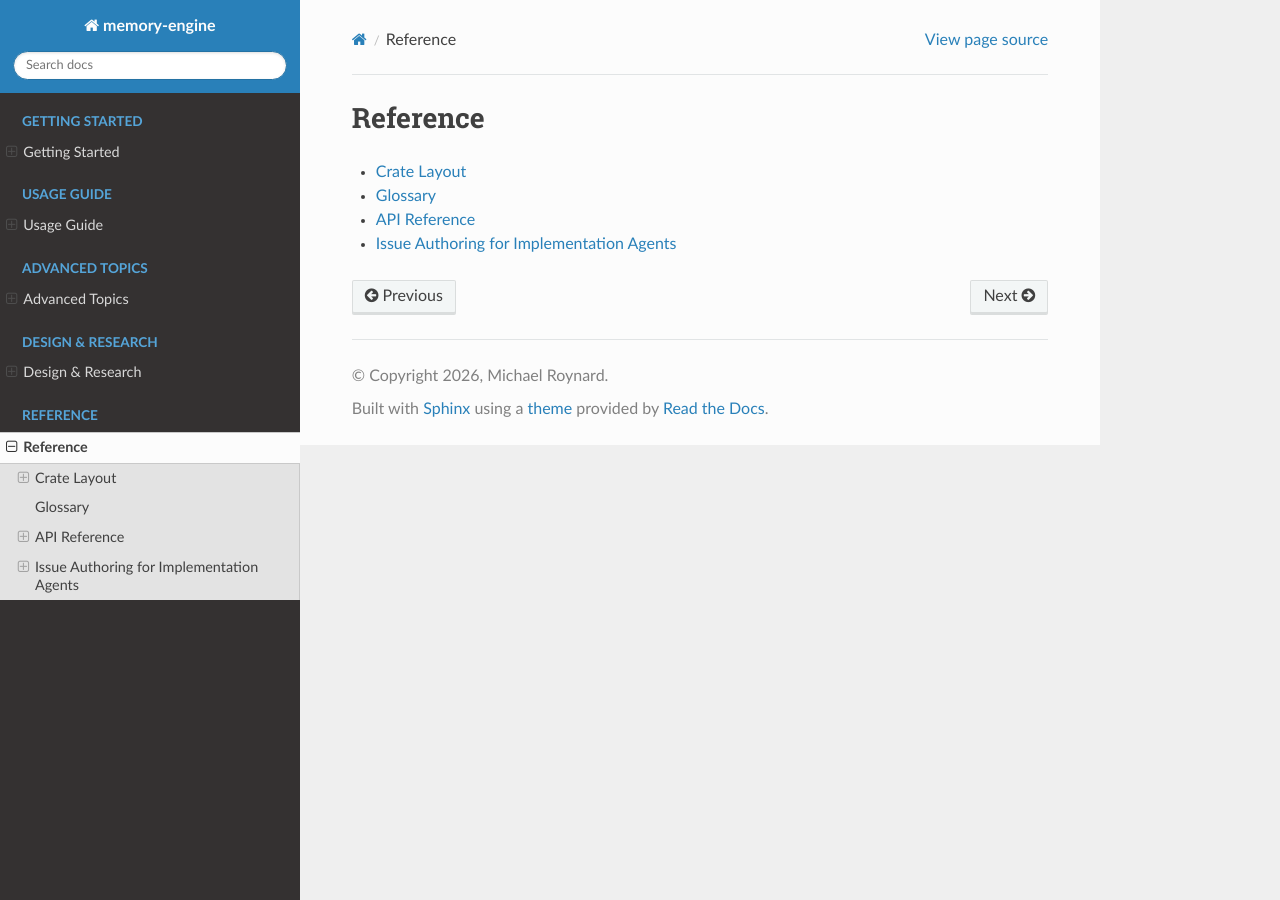
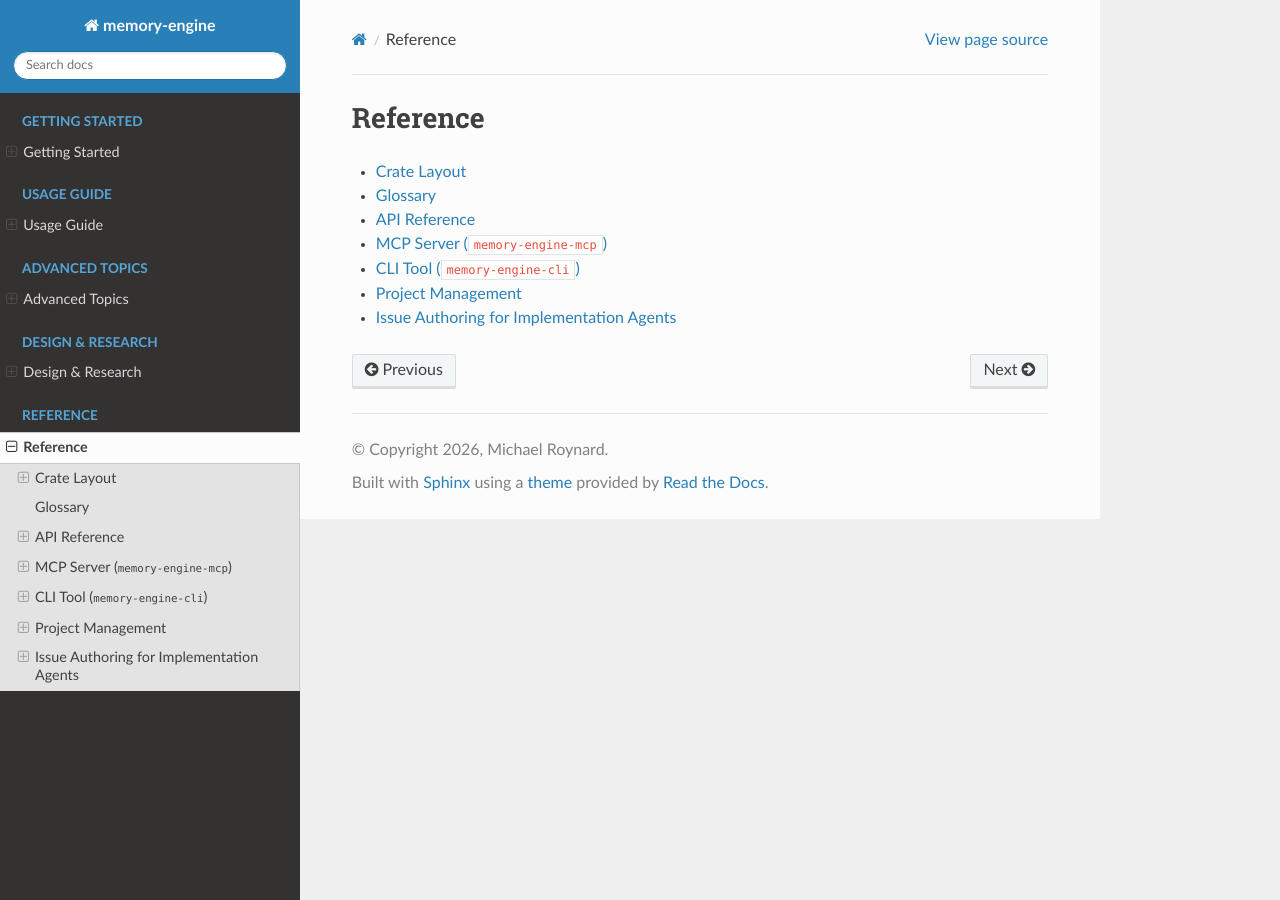
Before and after one commit to dutiona/memory-engine, a Sphinx documentation site: the page built from docs/reference/index.md, in a window 1280 px wide. Built offline with Sphinx 7.4.7 and the Read the Docs theme 3.1.0, drawn with Linux system fonts in a browser that asks for light colours; pages that are not in the unit, such as notebooks, are missing from menus.

Commit message:
docs(reference): list the MCP, CLI and project-management pages in the toctree
Three reference pages were in no toctree, so the built docs never linked
them and Sphinx warned on each.

````diff
--- a/docs/reference/index.md
+++ b/docs/reference/index.md
@@ -6,5 +6,8 @@
 crate-layout
 glossary
 api
+mcp-server
+cli-inspector
+project-management
 issue-authoring-for-agents
 ```
````
